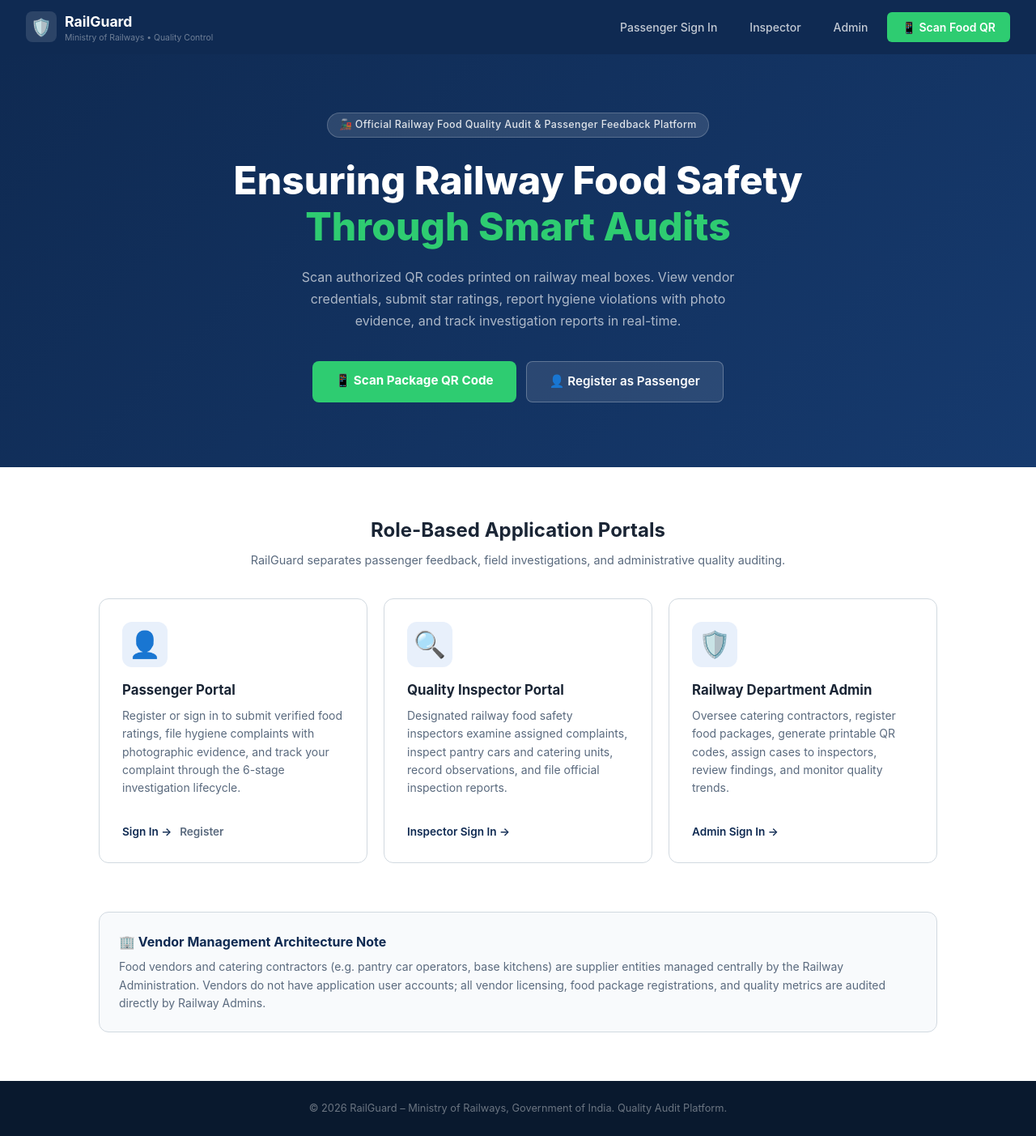
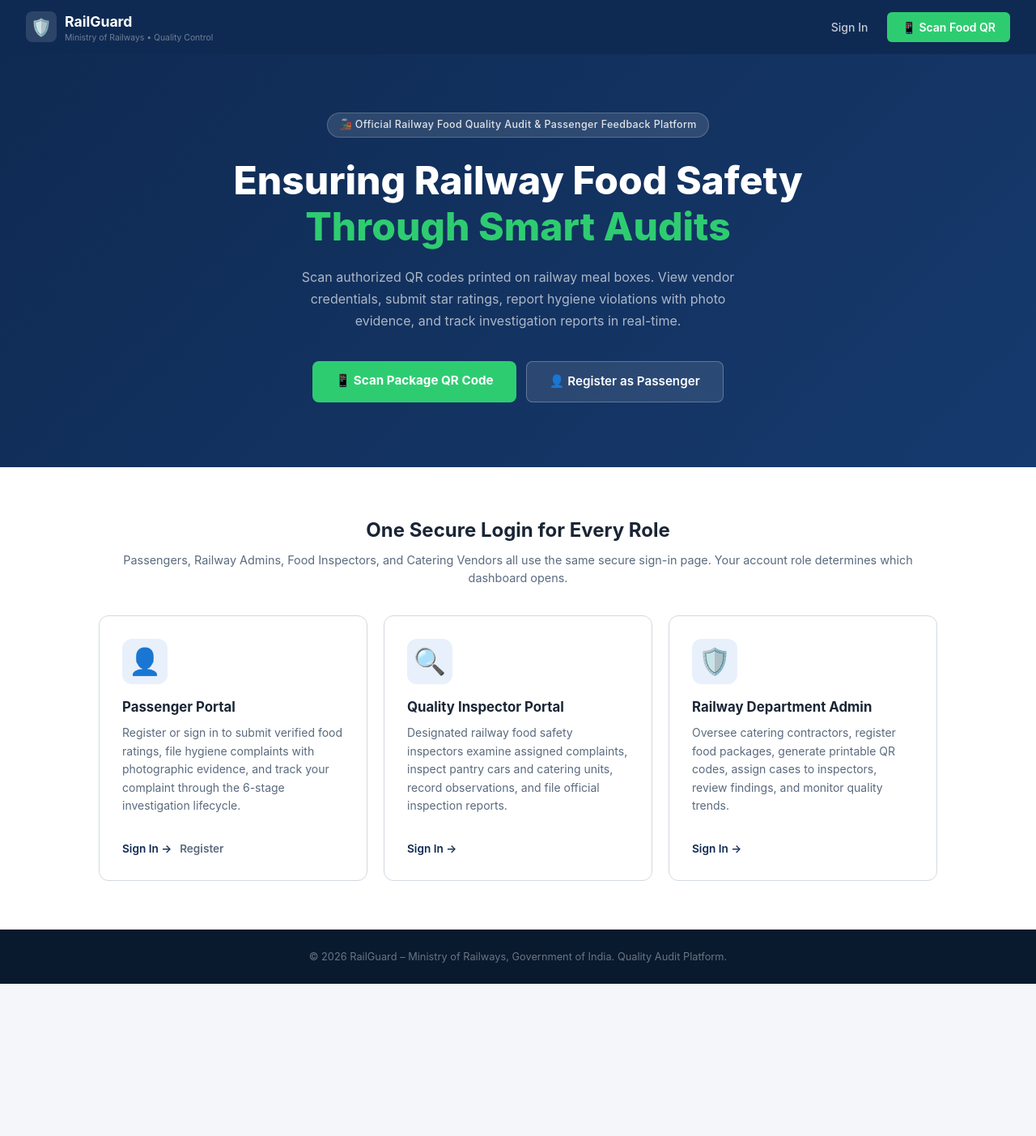
Before and after one commit to rishabhnayakk/RailwayFoodManagement, a Next.js app: page / in a window 1280 px wide. Shown: the whole page at 81% size. After the commit the page ends 1215 px from the top, so only its background shows below. Built offline with nearby package versions, Linux system fonts and the light colour scheme.

Commit message:
Route all homepage sign-in links to unified login

```diff
--- a/app/page.js
+++ b/app/page.js
@@ -23,13 +23,7 @@ export default function LandingPage() {
         </Link>
         <div className={styles.navLinks}>
           <Link href="/auth/login" className={styles.navLink}>
-            Passenger Sign In
-          </Link>
-          <Link href="/inspector/login" className={styles.navLink}>
-            Inspector
-          </Link>
-          <Link href="/admin/login" className={styles.navLink}>
-            Admin
+            Sign In
           </Link>
           <Link href="/scan" className={styles.navCta}>
             📱 Scan Food QR
@@ -61,9 +55,9 @@ export default function LandingPage() {
 
       {/* ── Three Dedicated Role Portals ── */}
       <section className={styles.portals}>
-        <h2 className={styles.sectionTitle}>Role-Based Application Portals</h2>
+        <h2 className={styles.sectionTitle}>One Secure Login for Every Role</h2>
         <p className={styles.sectionDesc}>
-          RailGuard separates passenger feedback, field investigations, and administrative quality auditing.
+          Passengers, Railway Admins, Food Inspectors, and Catering Vendors all use the same secure sign-in page. Your account role determines which dashboard opens.
         </p>
         <div className={styles.portalGrid}>
           {/* Passenger Portal */}
@@ -90,8 +84,8 @@ export default function LandingPage() {
             <div className={styles.portalDesc}>
               Designated railway food safety inspectors examine assigned complaints, inspect pantry cars and catering units, record observations, and file official inspection reports.
             </div>
-            <Link href="/inspector/login" className={styles.portalLink}>
-              Inspector Sign In →
+            <Link href="/auth/login" className={styles.portalLink}>
+              Sign In →
             </Link>
           </div>
 
@@ -102,22 +96,10 @@ export default function LandingPage() {
             <div className={styles.portalDesc}>
               Oversee catering contractors, register food packages, generate printable QR codes, assign cases to inspectors, review findings, and monitor quality trends.
             </div>
-            <Link href="/admin/login" className={styles.portalLink}>
-              Admin Sign In →
+            <Link href="/auth/login" className={styles.portalLink}>
+              Sign In →
             </Link>
           </div>
-        </div>
-      </section>
-
-      {/* ── Architecture Note on Vendors ── */}
-      <section style={{ maxWidth: "1100px", margin: "0 auto 60px", padding: "0 32px" }}>
-        <div style={{ background: "#f8fafc", border: "1px solid var(--border)", borderRadius: "12px", padding: "24px" }}>
-          <h3 style={{ fontSize: "1rem", fontWeight: 700, marginBottom: "8px", color: "var(--navy)" }}>
-            🏢 Vendor Management Architecture Note
-          </h3>
-          <p style={{ fontSize: "0.875rem", color: "var(--text-muted)", lineHeight: 1.6 }}>
-            Food vendors and catering contractors (e.g. pantry car operators, base kitchens) are supplier entities managed centrally by the Railway Administration. Vendors do not have application user accounts; all vendor licensing, food package registrations, and quality metrics are audited directly by Railway Admins.
-          </p>
         </div>
       </section>
 
```
